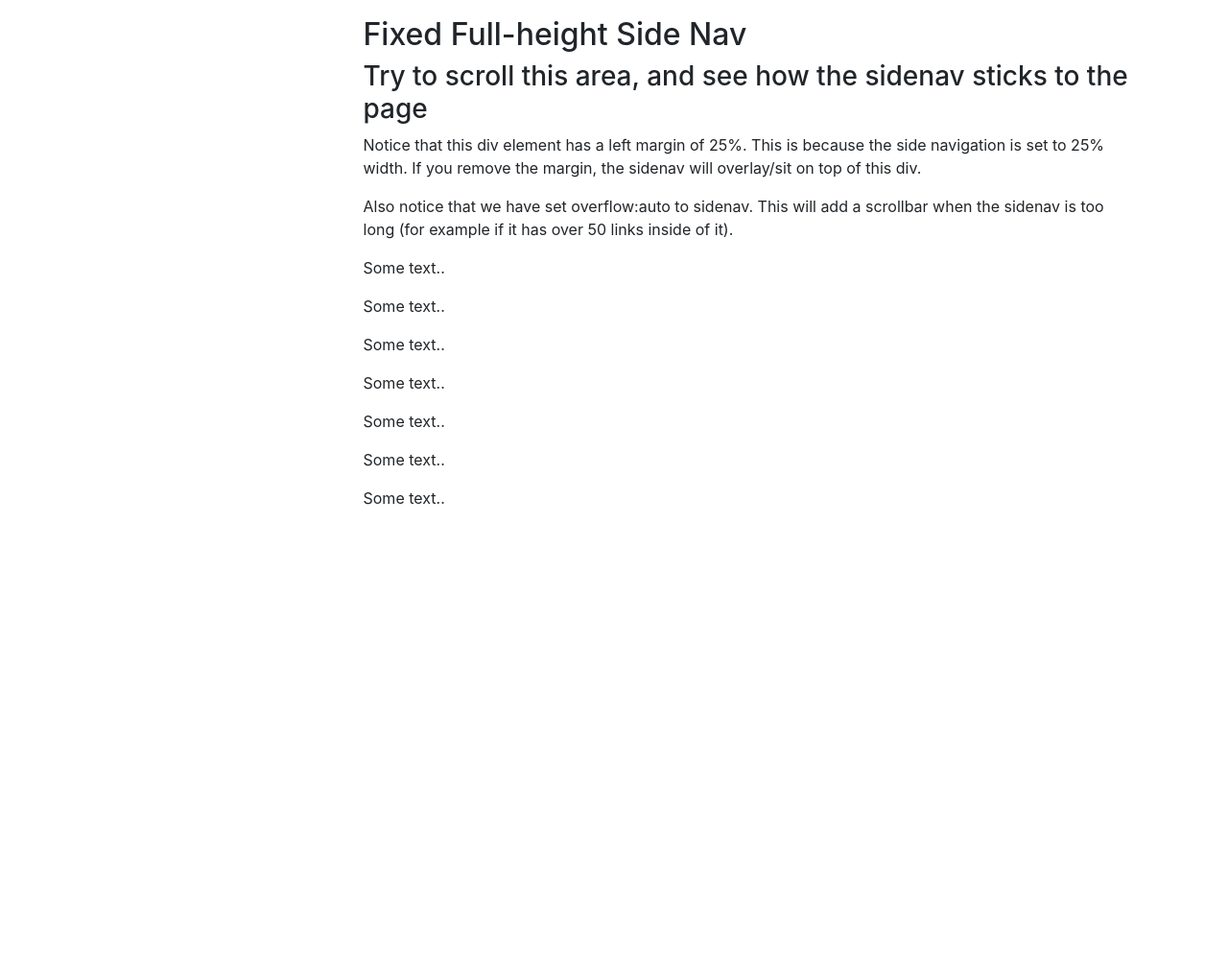
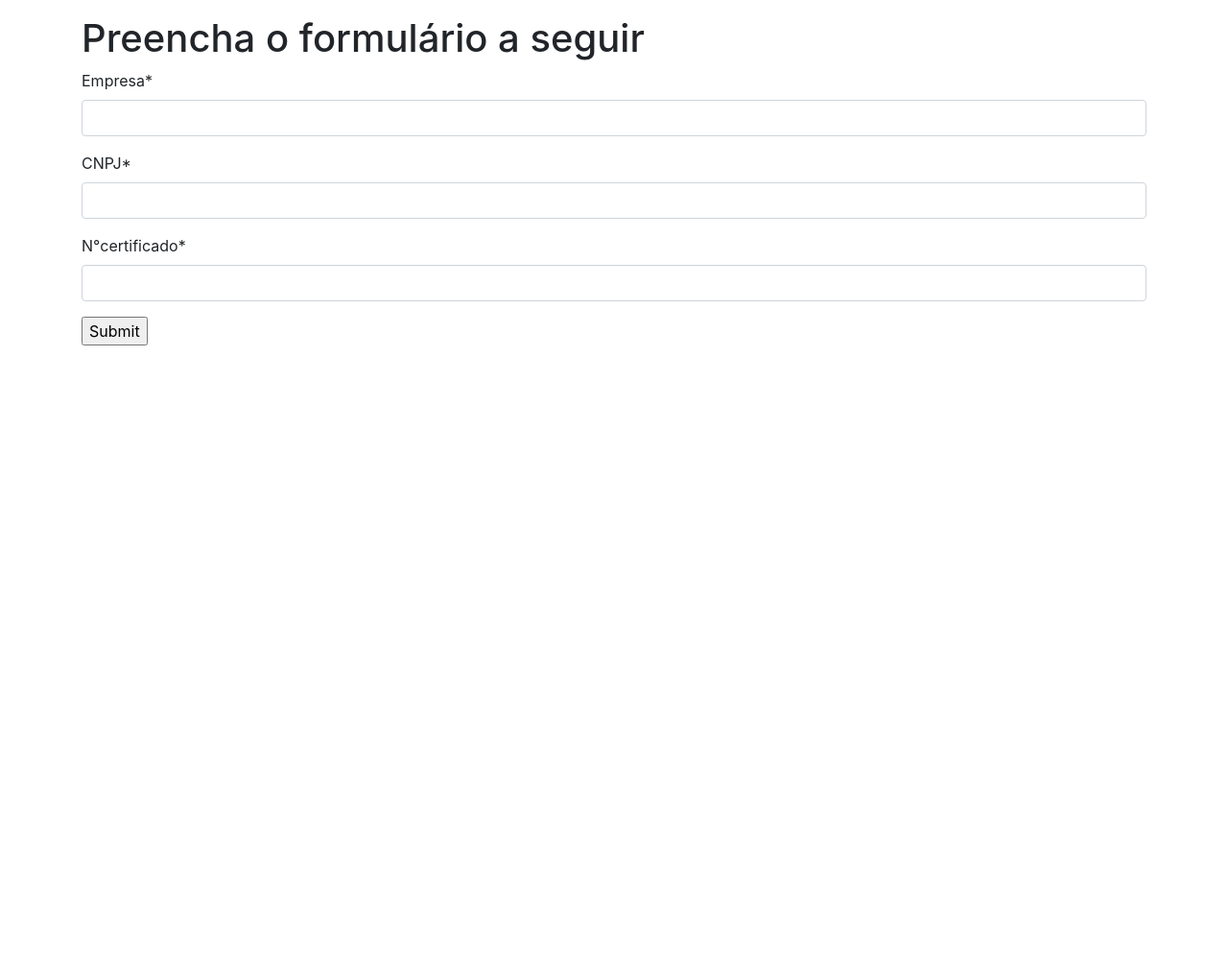
Before and after one commit to philippgm/Agrochain, a Django app: template Front-back/templates/fillprofile.html in a window 1280 px wide. Shown: the part 56-1072 px from the top of the page at 96% size. After the commit the page ends 416 px from the top, so only its background shows below. Run offline with Django 3.2, Linux system fonts and the light colour scheme; the template is opened without the code that fills it: values that come from a table or form of the project are taken from there, others are empty; some libraries are stand-ins or nearby versions.

Commit message:
add fillprofile

```diff
--- a/Front-back/Agrochain/settings.py
+++ b/Front-back/Agrochain/settings.py
@@ -142,7 +142,7 @@ STATIC_URL = '/static/'
 DEFAULT_AUTO_FIELD = 'django.db.models.BigAutoField'
 
 AUTH_USER_MODEL = "users.User"
-
+LOGIN_URL = "/accounts/login"
 AUTHENTICATION_BACKENDS = [
     'django.contrib.auth.backends.ModelBackend',
     'allauth.account.auth_backends.AuthenticationBackend',
--- a/Front-back/Agrochain/urls.py
+++ b/Front-back/Agrochain/urls.py
@@ -23,7 +23,6 @@ urlpatterns = [
     path("admin/", admin.site.urls),
     # User Management
     path("accounts/", include("allauth.urls")),
-    # Local
-    # path("profile/", ),
+
     path("", include("pages.urls", namespace="pages")),
 ]+ static(settings.STATIC_URL, document_root=settings.STATIC_ROOT)
--- /dev/null
+++ b/Front-back/pages/forms.py
@@ -0,0 +1,12 @@
+from django.contrib.auth import forms as allauth_forms
+from django.forms import ModelForm
+from django import forms
+from django.contrib.auth.decorators import login_required
+
+from users.models import User
+
+# @login_required(login_url='/accounts/login')
+class FillProfileForms(forms.Form):
+        company_name = forms.CharField(label ='Empresa',max_length=30)
+        CNPJ = forms.CharField(label ='CNPJ', max_length=30)
+        organic_numb_certification = forms.CharField(label ='N°certificado',max_length=30)
--- a/Front-back/pages/urls.py
+++ b/Front-back/pages/urls.py
@@ -12,5 +12,5 @@ urlpatterns = [
     # path("accounts/profile/",views.ProfileView.as_view(), name ="profile"),
     path("accounts/",views.HomePageView.as_view(), name="home"),
     path("showprofile/",views.ShowprofileView.as_view(), name="showprofile"),
-    path("fillprofile/",views.FillprofileView, name="fillprofile"),
+    path("fillprofile/",views.Fillprofileview, name="fillprofile"),
 ]+ static(settings.STATIC_URL, document_root=settings.STATIC_ROOT)
--- a/Front-back/templates/fillprofile.html
+++ b/Front-back/templates/fillprofile.html
@@ -1,7 +1,7 @@
 {% extends 'base.html' %}
 {% load static %}
 
-<!-- {% load crispy_forms_tags %} -->
+{% load crispy_forms_tags %}
 
 {% block title %}FillProfile{% endblock %}
 
@@ -9,20 +9,18 @@
     <link rel="stylesheet" type="text/css" href="{% static 'Agrochain/style.css' %}">
 {% endblock %}
 {% block content %}
-
-    <div style="margin-left:25%;padding:1px 16px;height:1000px;">
-        <h2>Fixed Full-height Side Nav</h2>
-        <h3>Try to scroll this area, and see how the sidenav sticks to the page</h3>
-        <p>Notice that this div element has a left margin of 25%. This is because the side navigation is set to 25% width. If you remove the margin, the sidenav will overlay/sit on top of this div.</p>
-        <p>Also notice that we have set overflow:auto to sidenav. This will add a scrollbar when the sidenav is too long (for example if it has over 50 links inside of it).</p>
-        <p>Some text..</p>
-        <p>Some text..</p>
-        <p>Some text..</p>
-        <p>Some text..</p>
-        <p>Some text..</p>
-        <p>Some text..</p>
-        <p>Some text..</p>
-      </div>
+<h1>Preencha o formulário a seguir</h1>
+<form action="/fillprofile/" method="POST">
+    {% csrf_token %}
+    {{ form|crispy }}
+    <!-- <p><label for="id_CNPJ">CNPJ:</label>
+        <input id="text" type="text" name="CNPJ" maxlength="100" /></p>
+    <p><label for="id_organic_numb_certification">N° certificado:</label>
+        <input type="text" name="organic_numb_certification" id="id_organic_numb_certification" /></p>
+    <p><label for="id_company_name">Empresa:</label>
+        <input type="text" name="company_name" id="id_company_name" /></p> -->
+    <input type="submit" value="Submit" />
+</form>
 
 
 {% endblock %}
--- a/Front-back/users/adapter.py
+++ b/Front-back/users/adapter.py
@@ -4,5 +4,5 @@ from allauth.account.adapter import DefaultAccountAdapter
 class MyAccountAdapter(DefaultAccountAdapter):
 
     def get_login_redirect_url(self, request):
-        path = "/accounts/fillprofile"
+        path = "/accounts/home"
         return path
--- /dev/null
+++ b/Front-back/users/choices.py
@@ -0,0 +1 @@
+Relation = ((1,"Produtor"),(2,"Consumidor"),(3,"Transportador"),(4,"Processador"),)
```
Also changed, not shown: Front-back/pages/views.py (+25 -2 lines), Front-back/templates/home.html (+6 -1 lines), Front-back/users/forms.py (+2 -6 lines), Front-back/users/models.py (+5 -2 lines), Front-back/users/views.py (+7 -6 lines).
